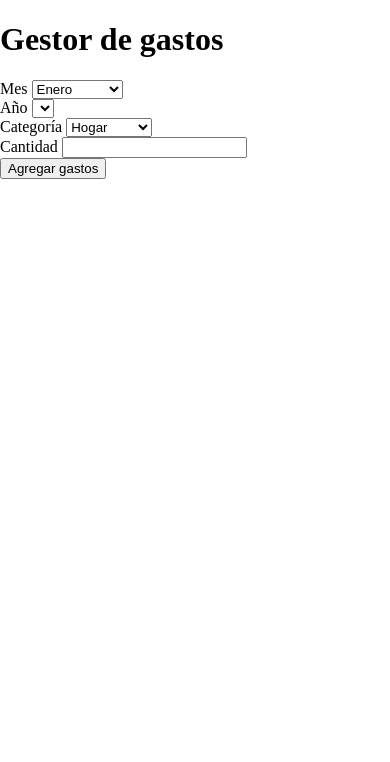
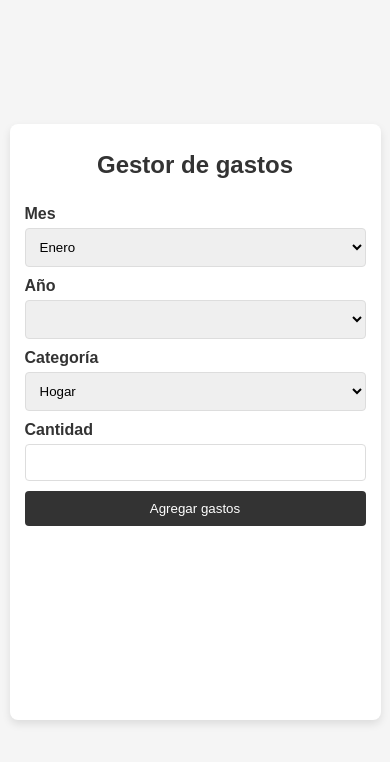
Before and after one commit to Doxstart/Expense-Tracker, a plain HTML site: page index.html in a window 390 px wide. Drawn offline with Linux system fonts and the light colour scheme.

Commit message:
Add styling to the UI
Stylize the elements and include media queries.

```diff
--- a/style.css
+++ b/style.css
@@ -6,4 +6,90 @@ html {
 body {
     margin: 0;
     min-height: 100vh;
+    font-family: Arial, Helvetica, sans-serif;
+    background-color: whitesmoke;
+    color: #333;
+    display: flex;
+    justify-content: center;
+    align-items: center;
 }
+
+.container {
+    background-color: white;
+    border-radius: 8px;
+    box-shadow: 0 4px 8px rgba(0, 0, 0, 0.1);
+    padding: 20px;
+    width: 90%;
+    max-width: 600px;
+}
+
+h1 {
+    text-align: center;
+}
+
+.form-container {
+    margin-bottom: 30px;
+}
+
+form {
+    display: flex;
+    flex-direction: column;
+    gap: 10px;
+}
+
+.inputs-container {
+    display: flex;
+}
+
+.input-group {
+    display: flex;
+    flex-direction: column;
+    width: 25%;
+}
+
+label {
+    font-weight: bold;
+    padding-bottom: 5px;
+}
+
+input, select, button {
+    padding: 10px;
+    border: 1px solid #ddd;
+    border-radius: 4px;
+}
+
+label, select, input, button {
+    flex: 1;
+    margin: 0 5px;
+}
+
+button {
+    background-color: #333;
+    color: white;
+    border: none;
+    cursor: pointer;
+    transition: background-color 0.3s;
+}
+
+button:hover {
+    background-color: black;
+}
+
+@media (max-width: 600px) {
+    .container {
+        padding: 10px;
+    }
+
+    h1 {
+        font-size: 1.5rem;
+    }
+
+    .inputs-container {
+        flex-direction: column;
+    }
+
+    .input-group {
+        width: 100%;
+        margin-top: 10px;
+    }
+}
```
Also changed, not shown: index.html (+1 -0 lines).
